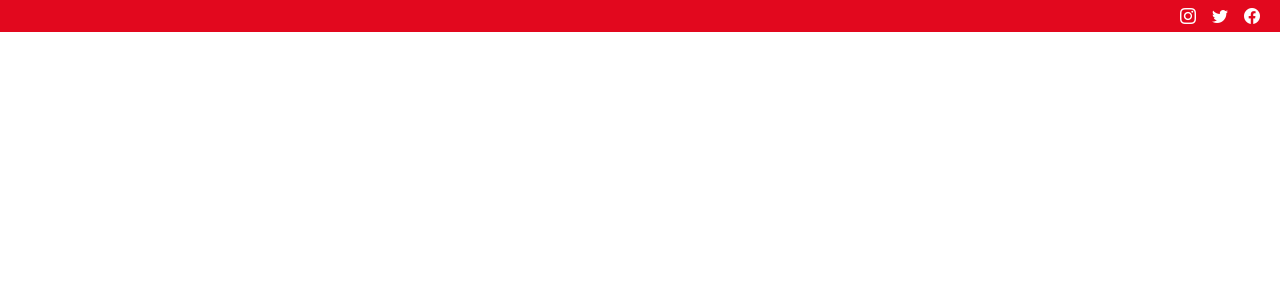
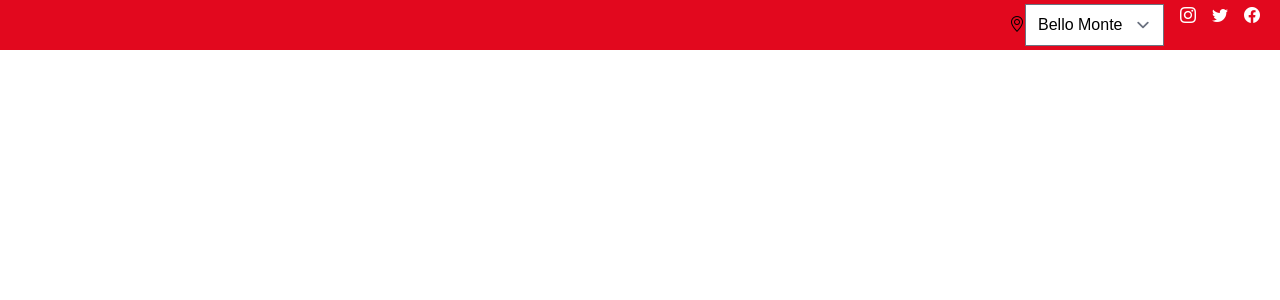
Before and after one commit to andlicon/maxipet, a Next.js app: page / in a window 1280 px wide. Shown: the top 300 px of the page. Built offline with nearby package versions, Linux system fonts and the light colour scheme.

Commit message:
ADD: all font styles

```diff
--- a/components/Header.tsx
+++ b/components/Header.tsx
@@ -1,4 +1,5 @@
 import React from 'react';
+import SelectLocation from './SelectLocation';
 import { socialMediaList } from '../constant/socialMedia';
 
 function Header() {
@@ -6,6 +7,7 @@ function Header() {
   return (
     <div className='header'>
       <div className="container mx-auto p-1 flex flex-row justify-end">
+        <SelectLocation />
         <div className='socialMedias mx-2'>
           {
             socialMediaList.map((sm, index) => {
--- /dev/null
+++ b/components/SelectLocation.tsx
@@ -0,0 +1,22 @@
+import React from 'react';
+import { locationsList } from '../constant/locations';
+
+function SelectLocation() {
+  return (
+    <div className='selectLocation'>
+      <i className="bi bi-geo-alt"></i>
+      <select name="location" id="location">
+        {
+          locationsList.map((location)=>{
+            return(
+              <option value={location.id} key={location.id}>
+                {location.label}
+              </option>
+            )
+          })
+        }
+      </select>
+    </div>
+  )
+}
+export default SelectLocation;
--- /dev/null
+++ b/constant/locations.ts
@@ -0,0 +1,10 @@
+export const locationsList = [
+    {
+        id: 1,
+        label: 'Bello Monte'
+    },
+    {
+        id: 2,
+        label: 'Anzoátegui'
+    }
+]
--- a/styles.css
+++ b/styles.css
@@ -2,6 +2,8 @@
 @tailwind components;
 @tailwind utilities;
 @tailwind variants;
+
+@import url('https://fonts.googleapis.com/css2?family=Montserrat:wght@400;500;600;700&family=Mulish:wght@400;500;600;700&display=swap');
 
 /* purgecss start ignore */
 html,
@@ -94,4 +96,84 @@ body {
 /* constants */
 :root {
   --bg-primary: #E2081E;
+  --weight-medium: 400;
+  --family-mulish: 'Mulish', sans-serif;
+  --family-montserrat: 'Montserrat', sans-serif;
+  --weight-regular: 400;
+  --weight-medium: 500;
+  --weight-semi-bold: 600;
+  --weight-bold: 700;
+  --size-h1: 36px;
+  --size-h2: 24px;
+  --size-h3: 22px;
+  --size-h4: 20px;
+  --size-h5: 18px;
+  --size-subtitle: 20px;
+  --size-normal: 16px;
+  --size-small: 14px;
+  --height-normal: 24px;
+  --txt-color-link: #25BF47;
 }
+
+body {
+  font-family: var(--family-mulish);
+  font-weight: var(--weight-regular);
+  font-size: var(--size-normal);
+  line-height: var(--height-normal);
+}
+
+body .bold {
+  font-weight: var(--weight-bold);
+}
+
+
+h1, h2, h3, h4, h5, .title {
+  font-family: var(--family-montserrat);
+  letter-spacing: 0%;
+}
+.title,
+h1 {
+  font-weight: var(--weight-bold);
+  font-size: var(--size-h1);
+}
+h2 {
+  font-size: var(--size-h2);
+}
+h3 {
+  font-size: var(--size-h3);
+}
+h4 {
+  font-size: var(--size-h4);
+}
+h5 {
+  font-size: var(--size-h5);
+}
+h2, h3, h4, h5 {
+  font-weight: var(--weight-semi-bold);
+}
+.subtitle {
+  font-family: var(--family-montserrat);
+  font-size: var(--size-subtitle);
+  font-weight: var(--weight-medium);
+}
+
+small {
+  font-family: var(--family-mulish);
+  font-weight: var(--weight-semi-bold);
+  font-size: var(--size-small);
+}
+
+button *, button p, button span {
+  font-family: var(--family-montserrat);
+  font-weight: var(--weight-medium);
+  font-size: var(--size-normal);
+  letter-spacing: 2%;
+}
+
+a {
+  font-family: var(--family-mulish);
+  font-weight: var(--weight-semi-bold);
+  font-size: var(--size-normal);
+  color: var(--txt-color-link);
+  text-decoration: underline;
+}
```
